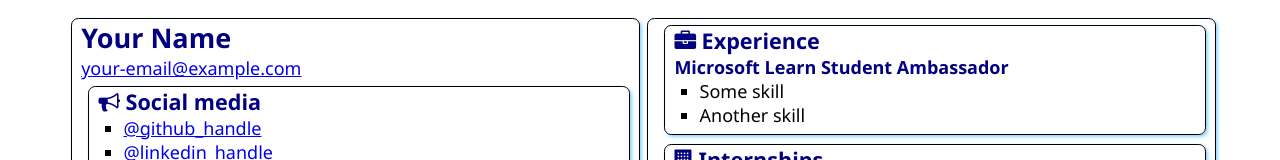
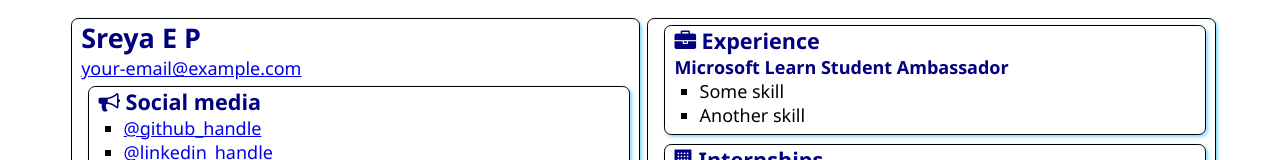
Before and after one commit to Sreya-E-P/Public, a plain HTML site: page src/index.html in a window 1280 px wide. Shown: the top 160 px of the page. Drawn offline with Linux system fonts and the light colour scheme.

Commit message:
Update index.html

```diff
--- a/src/index.html
+++ b/src/index.html
@@ -12,7 +12,7 @@
 <body>
     <main>
         <article class="box">
-            <h1>Your Name</h1>
+            <h1>Sreya E P</h1>
             <div><a href="mailto:your.email@example.com">your-email@example.com</a></div>
 
             <section class="box">
```
